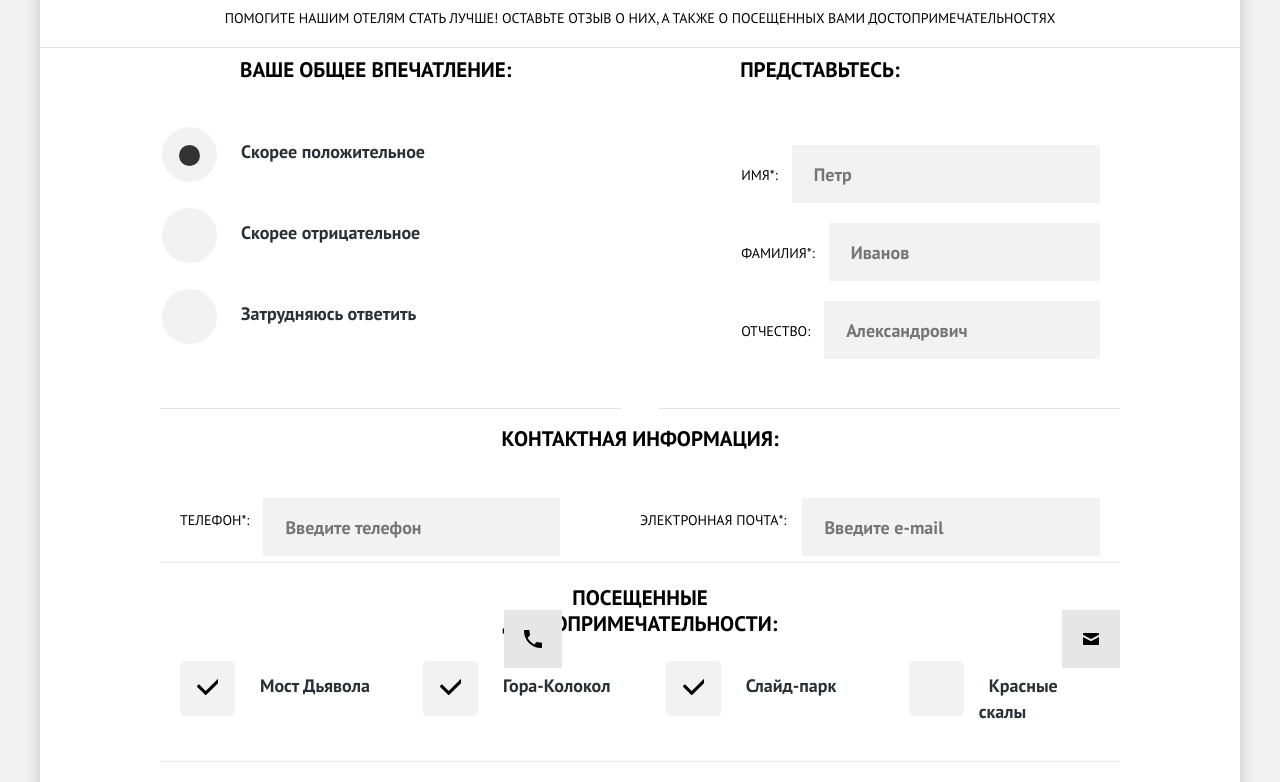
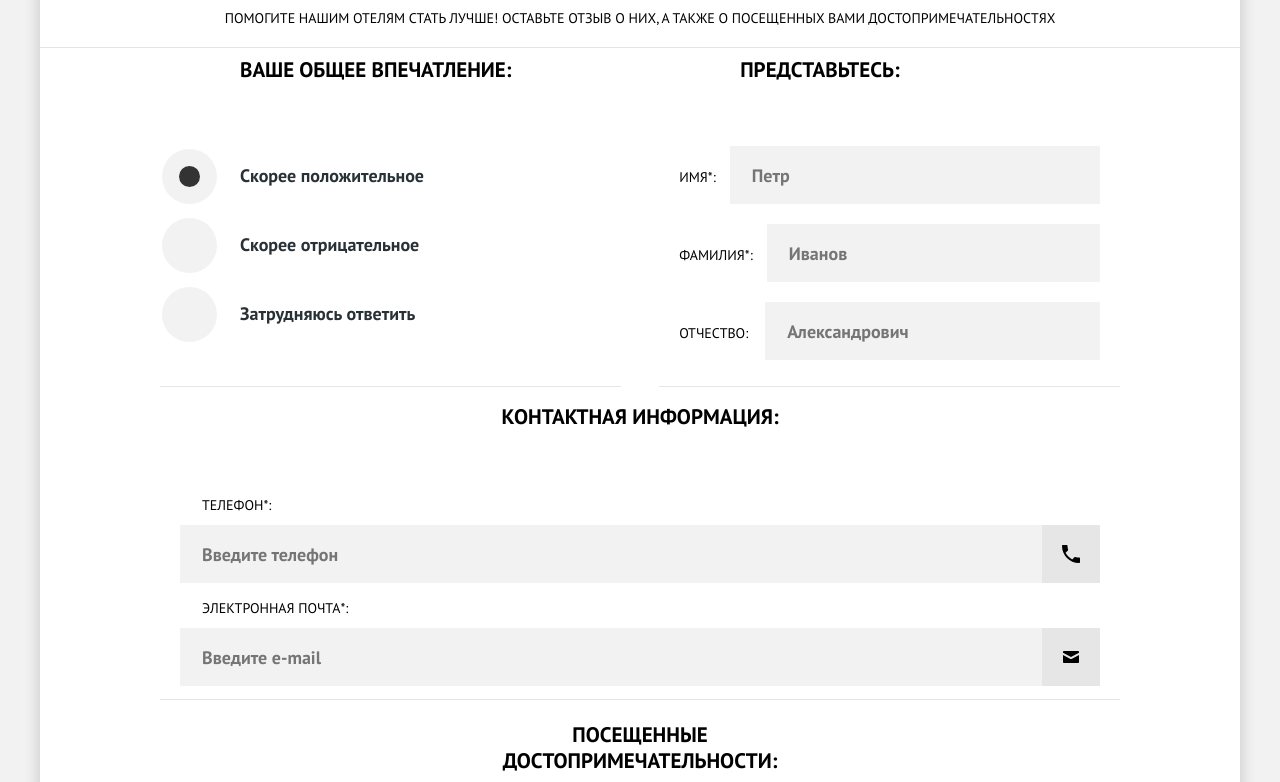
Before and after one commit to Kandzyuba/868387-sedona-16, a website: page source/form.html in a window 1280 px wide. Shown: the part 440-1222 px from the top of the page. Drawn offline with nearby package versions, Linux system fonts and the light colour scheme; files that its build step writes are made by us from their sources.

Commit message:
Завершен рефакторинг мобильной версии проекта

```diff
--- a/source/form.html
+++ b/source/form.html
@@ -33,75 +33,75 @@
         <form class="form" action="https://echo.htmlacademy.ru" method="GET">
           <fieldset class="form__item">
             <legend class="form__item-legend">Представьтесь:</legend>
-            <ul class="form__item-list">
-              <li class="form__item-listarea">
-                <label for="content-name">Имя*:</label>
-                <input type="text" id="content-name" name="name" placeholder="Петр">
+            <ul class="form__list form__list--user">
+              <li class="form__point form__point--user">
+                <label class="form__label" for="content-name">Имя*:</label>
+                <input class="form__input" type="text" id="content-name" name="name" placeholder="Петр">
               </li>
-              <li class="form__item-listarea">
-                <label for="content-surname">Фамилия*:</label>
-                <input type="text" id="content-surname" name="surname" placeholder="Иванов">
+              <li class="form__point form__point--user">
+                <label class="form__label" for="content-surname">Фамилия*:</label>
+                <input class="form__input" type="text" id="content-surname" name="surname" placeholder="Иванов">
               </li>
-              <li class="form__item-listarea">
-                <label for="content-patronymic">Отчество:</label>
-                <input type="text" id="content-patronymic" name="patronymic" placeholder="Александрович">
+              <li class="form__point form__point--user">
+                <label class="form__label form__label--user" for="content-patronymic">Отчество:</label>
+                <input class="form__input" type="text" id="content-patronymic" name="patronymic" placeholder="Александрович">
               </li>
             </ul>
           </fieldset>
           <fieldset class="form__item">
             <legend class="form__item-legend">Контактная информация:</legend>
-            <ul class="form__item-list">
-              <li class="form__item-listarea form__item--wrap">
-                <label for="content-phone"><span class="form__item--none">Контактный</span> телефон*:</label>
-                <input type="text" id="content-phone" name="phone" placeholder="Введите телефон">
+            <ul class="form__list form__list--contact">
+              <li class="form__point form__point--contact">
+                <label class="form__label form__label--contact" for="content-phone"><span class="form__item--none">Контактный</span> телефон*:</label>
+                <input class="form__input" type="text" id="content-phone" name="phone" placeholder="Введите телефон">
               </li>
-              <li class="form__item-listarea form__item--wrap">
-                <label for="content-email">Электронная почта*:</label>
-                <input type="text" id="content-email" name="email" placeholder="Введите e-mail">
+              <li class="form__point form__point--contact">
+                <label class="form__label form__label--contact" for="content-email">Электронная почта*:</label>
+                <input class="form__input" type="text" id="content-email" name="email" placeholder="Введите e-mail">
               </li>
             </ul>
           </fieldset>
           <fieldset class="form__item">
             <legend class="form__item-legend">Ваше общее впечатление:</legend>
-            <ul class="form__item-radiolist">
-              <li class="form__item-content">
-                <input class="form__item-radio" type="radio" id="positive" name="grid-group" value="positive" checked>
-                <label for="positive">Скорее положительное</label>
+            <ul class="form__radiolist">
+              <li class="form__content">
+                <input class="form__radio" type="radio" id="positive" name="grid-group" value="positive" checked>
+                <label class="form__label" for="positive">Скорее положительное</label>
               </li>
-              <li class="form__item-content">
-                <input class="form__item-radio" type="radio" id="negative" name="grid-group" value="negative">
-                <label for="negative">Скорее отрицательное</label>
+              <li class="form__content">
+                <input class="form__radio" type="radio" id="negative" name="grid-group" value="negative">
+                <label class="form__label" for="negative">Скорее отрицательное</label>
               </li>
-              <li class="form__item-content">
-                <input class="form__item-radio" type="radio" id="question" name="grid-group" value="quesstion">
-                <label for="question">Затрудняюсь ответить</label>
+              <li class="form__content">
+                <input class="form__radio" type="radio" id="question" name="grid-group" value="quesstion">
+                <label class="form__label" for="question">Затрудняюсь ответить</label>
               </li>
             </ul>
           </fieldset>
           <fieldset class="form__item">
             <legend class="form__item-legend">Посещенные достопримечательности:</legend>
-            <ul class="form__item-checklist">
-              <li class="form__item-content">
-                <input class="form__item-check" type="checkbox" id="check-demon" name="demon" checked>
-                <label for="check-demon">Мост Дьявола</label>
+            <ul class="form__checklist">
+              <li class="form__content form__content--check">
+                <input class="form__check" type="checkbox" id="check-demon" name="demon" checked>
+                <label class="form__label" for="check-demon">Мост Дьявола</label>
               </li>
-              <li class="form__item-content">
-                <input class="form__item-check" type="checkbox" id="check-hill" name="hill" checked>
-                <label for="check-hill">Гора-Колокол</label>
+              <li class="form__content form__content--check">
+                <input class="form__check" type="checkbox" id="check-hill" name="hill" checked>
+                <label class="form__label" for="check-hill">Гора-Колокол</label>
               </li>
-              <li class="form__item-content">
-                <input class="form__item-check" type="checkbox" id="check-slide" name="slide" checked>
-                <label for="check-slide">Слайд-парк</label>
+              <li class="form__content form__content--check">
+                <input class="form__check" type="checkbox" id="check-slide" name="slide" checked>
+                <label class="form__label" for="check-slide">Слайд-парк</label>
               </li>
-              <li class="form__item-content">
-                <input class="form__item-check" type="checkbox" id="check-red-rock" name="red-rock">
-                <label for="check-red-rock">Красные скалы</label>
+              <li class="form__content form__content--check">
+                <input class="form__check" type="checkbox" id="check-red-rock" name="red-rock">
+                <label class="form__label" for="check-red-rock">Красные скалы</label>
               </li>
             </ul>
           </fieldset>
           <fieldset class="form__item">
             <legend class="form__item-legend">Опишите свои эмоции:</legend>
-            <textarea name="feedback" placeholder="Опишите подробно все свои восторги"></textarea>
+            <textarea class="form__area" name="feedback" placeholder="Опишите подробно все свои восторги"></textarea>
           </fieldset>
           <button class="form__item-button button" type="submit">Отправить отзыв</button>
           <p class="form__item-comment">* — обязательные поля</p>
--- a/source/less/blocks/button.less
+++ b/source/less/blocks/button.less
@@ -5,7 +5,7 @@
   text-align: center;
   text-transform: uppercase;
   width: 280px;
-  padding: 15px 0;
+  padding: 16px 0;
   font-weight: 700;
   background-color: @ground-color;
   border: none;
--- a/source/less/blocks/form.less
+++ b/source/less/blocks/form.less
@@ -2,6 +2,52 @@
   display: flex;
   flex-wrap: wrap;
   justify-content: space-between;
+  font-size: 18px;
+  line-height: 26px;
+  margin-bottom: 0px;
+}
+
+.form__label {
+  height: 58px;
+  padding: 18px 0;
+  padding-right: 14px;
+  flex-grow: 1;
+  font-size: 14px;
+
+
+  &--user {
+    padding-right: 17px;
+  }
+
+  &--contact {
+    height: auto;
+    padding-bottom: 7px;
+    padding-top: 12px;
+  }
+}
+
+.form__input {
+  height: 58px;
+  flex-grow: 2;
+  padding-left: 22px;
+  padding-right: 0;
+  background-color: #f2f2f2;
+  font-weight: 700;
+  border: none;
+  width: 100%;
+  z-index: 0;
+}
+
+.form__area {
+  line-height: 26px;
+  margin-top: 16px;
+  padding-top: 17px;
+  padding-left: 20px;
+  width: 100%;
+  height: 160px;
+  border: none;
+  background-color: #f2f2f2;
+  font-weight: 700;
 }
 
 .form__item {
@@ -14,211 +60,173 @@
   position: relative;
   border-bottom: 1px solid rgba(0, 0, 0, 0.1);
 
+  &:first-child {
+    padding-bottom: 6px;
+  }
+
+  &:nth-child(5) {
+    border: none;
+    padding-bottom: 46px;
+  }
+
   &-button {
     margin-left: 20px;
     margin-top: 0;
   }
 
-  textarea {
-    margin-top: -2px;
-    margin-bottom: 28px;
-    padding-top: 13px;
-    padding-left: 20px;
-    width: 100%;
-    height: 160px;
-    border: none;
-    background-color: #f2f2f2;
-    font-family: @font;
-    font-size: 18px;
-    font-weight: 700;
-    line-height: 26px;
-  }
 
-  &:nth-child(2) {
-    .form__item-legend {
-      margin-bottom: 3px;
-    }
-
-
-  }
-
-  &:nth-child(2)::before {
-    display: block;
-    position: absolute;
-    content: "";
-    width: 58px;
-    height: 58px;
-    background: url("../../img/icon-phone.svg") no-repeat 50% 50% #e6e6e6;
-    top: 87px;
-    right: 20px;
-    z-index: 1;
-  }
-
-  &:nth-child(2)::after {
-    display: block;
-    position: absolute;
-    content: "";
-    width: 58px;
-    height: 58px;
-    background: url("../../img/icon-mail.svg") no-repeat 50% 50% #e6e6e6;
-    top: 190px;
-    right: 20px;
-    z-index: 1;
-  }
 }
 
 .form__item-legend {
   font-weight: 700;
-  font-size: 18px;
-  line-height: 26px;
   text-align: center;
   padding-top: 18px;
 }
 
-.form__item-list {
+.form__list {
   .list-reset();
   display: flex;
   flex-wrap: wrap;
+
+  &--user {
+    margin-top: 21px;
+  }
+
+  &--contact {
+    margin-top: 9px;
+    margin-bottom: 2px;
+  }
 }
 
-.form__item-listarea {
+.form__point {
   display: flex;
   justify-content: space-between;
   flex-wrap: nowrap;
   width: 100%;
-  margin-top: 20px;
-  height: 58px;
 
-  label {
-    padding: 18px 0;
-    padding-right: 14px;
-    flex-grow: 1;
-
+  &--user {
+    margin-bottom: 20px;
   }
 
-  input {
+  &--contact {
     position: relative;
-    font-family: @font;
-    vertical-align: middle;
-    height: 58px;
-    flex-grow: 2;
-    padding-left: 22px;
-    font-size: 18px;
-    background-color: #f2f2f2;
-    font-weight: 700;
-    padding-right: 0;
-    border: none;
-    line-height: 26px;
-    width: 100%;
-    z-index: 0;
+    flex-wrap: wrap;
+
+    .form__label {
+      padding-left: 22px;
+    }
+
+    &:nth-child(1)::before {
+      position: absolute;
+      content: "";
+      width: 58px;
+      height: 58px;
+      background: url("../../img/icon-phone.svg") no-repeat 50% 50% #e6e6e6;
+      bottom: 0px;
+      right: 0px;
+      z-index: 1;
+    }
+
+    &:nth-child(2)::after {
+      position: absolute;
+      content: "";
+      width: 58px;
+      height: 58px;
+      background: url("../../img/icon-mail.svg") no-repeat 50% 50% #e6e6e6;
+      bottom: 0px;
+      right: 0px;
+      z-index: 1;
+    }
   }
 }
 
-.form__item--wrap {
+.form__radiolist {
   .reset();
-  position: relative;
-  display: flex;
-  flex-wrap: wrap;
-  padding-bottom: 13px;
+  margin-top: 38px;
+}
 
-  label {
-    padding-left: 22px;
+.form__checklist {
+  .reset();
+  margin-top: 32px;
+}
+
+.form__content {
+  .list-reset();
+  font-weight: 700;
+  text-transform: none;
+  margin-bottom: 43px;
+
+  &:last-child {
+    margin-bottom: 17px;
   }
 
-  input {
-    margin-top: 0px;
-    margin-bottom: 10px;
-  }
-}
-
-.form__item-radiolist {
-  margin-bottom: 0;
-}
-
-.form__item-content {
-  .list-reset();
-  font-weight: 700;
-  font-size: 18px;
-  line-height: 26px;
-  text-transform: none;
-  margin: auto 0;
-  padding-bottom: 45px;
-
-  &:last-child {
-    padding-bottom: 23px;
-  }
-
-  label {
+  .form__label {
+    font-size: 18px;
+    height: 55px;
     position: relative;
-    margin-left: 20px;
-    padding-left: 19px;
+    padding-left: 78px;
     color: #283136;
   }
 
-  input {
+  .form__radio, .form__check {
     width: 25px;
     height: 25px;
     position: absolute;
     z-index: -100;
     opacity: 0;
-    left: 16px;
+    left: 35px;
+  }
+
+  &--check {
+    margin-bottom: 54px;
+    .form__label {
+      padding-left: 78px;
+    }
   }
 }
 
-.form__item-radio + label::before {
+.form__radio + label::before {
   position: absolute;
   content: "";
   width: 55px;
   height: 55px;
   background-color: #f2f2f2;
   border-radius: 50%;
-  left: -60px;
-  top: -13px;
+  left: 0px;
+  top: 3px;
 }
 
-.form__item-radio:checked + label::after {
+.form__radio:checked + label::after {
   position: absolute;
   content: "";
   width: 21px;
   height: 21px;
   background-color: #333333;
   border-radius: 50%;
-  left: -43px;
-  top: 5px;
+  left: 17px;
+  top: 20px;
 }
 
-.form__item-checklist {
-  margin-top: 10px;
 
-  .form__item-content {
-    padding-bottom: 54px;
-
-    &:last-child {
-      margin-bottom: 0;
-      padding-bottom: 10px;
-    }
-  }
-}
-
-.form__item-check + label::before {
+.form__check + label::before {
   position: absolute;
   content: "";
   width: 55px;
   height: 55px;
   background-color: #f2f2f2;
   border-radius: 5px;
-  left: -60px;
-  top: -13px;
+  left: 0px;
+  top: 4px;
 }
 
-.form__item-check:checked + label::after {
+.form__check:checked + label::after {
   position: absolute;
   content: "";
   width: 21px;
   height: 21px;
   background: url("../../img/icon-tick.svg") no-repeat;
-  left: -43px;
-  top: 5px;
+  left: 17px;
+  top: 22px;
 }
 
 .form__item-comment {
--- a/source/less/blocks/map.less
+++ b/source/less/blocks/map.less
@@ -2,7 +2,7 @@
   .reset();
   width: 320px;
   height: 350px;
-  margin-bottom: 1px;
+  margin-bottom: 5px;
 
   img {
     .reset();
--- a/source/less/blocks/page-footer.less
+++ b/source/less/blocks/page-footer.less
@@ -11,8 +11,8 @@
   line-height: 26px;
   font-weight: 700;
   margin: 0 auto;
-  padding-top: 35px;
-  padding-bottom: 36px;
+  padding-top: 29px;
+  padding-bottom: 37px;
 }
 
 .page-footer__partner {
--- a/source/less/blocks/reasons.less
+++ b/source/less/blocks/reasons.less
@@ -15,7 +15,7 @@
 .reasons__text-num {
   .reset();
   margin-top: 6px;
-  margin-bottom: 14px;
+  margin-bottom: 15px;
 }
 
 .reasons__description {
--- a/source/less/blocks/social.less
+++ b/source/less/blocks/social.less
@@ -5,6 +5,7 @@
   flex-direction: row;
   justify-content: space-between;
   margin: 0 84px;
+  margin-right: 86px;
 
   .social__item {
     .list-reset();
```
Also changed, not shown: source/index.html (+1 -1 lines), source/less/blocks/page-main.less (+9 -1 lines), source/less/blocks/video.less (+4 -3 lines).
